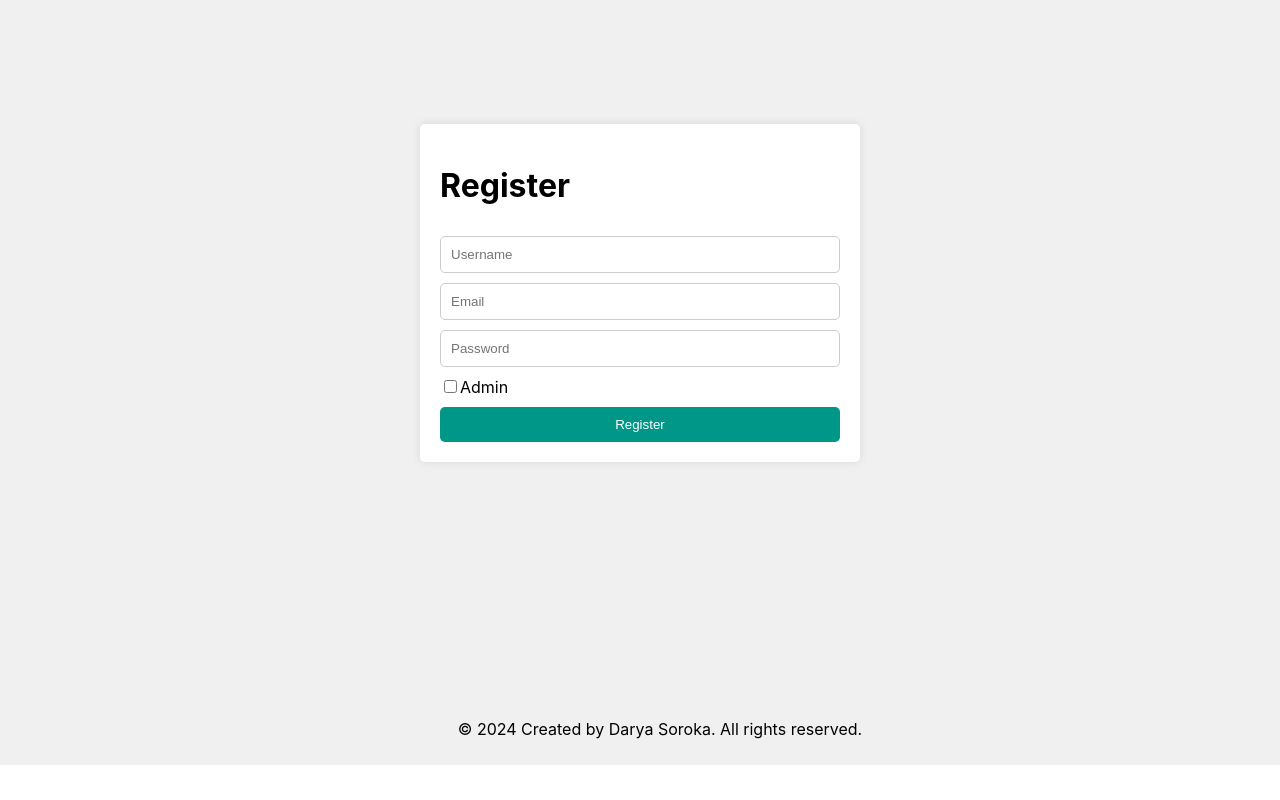
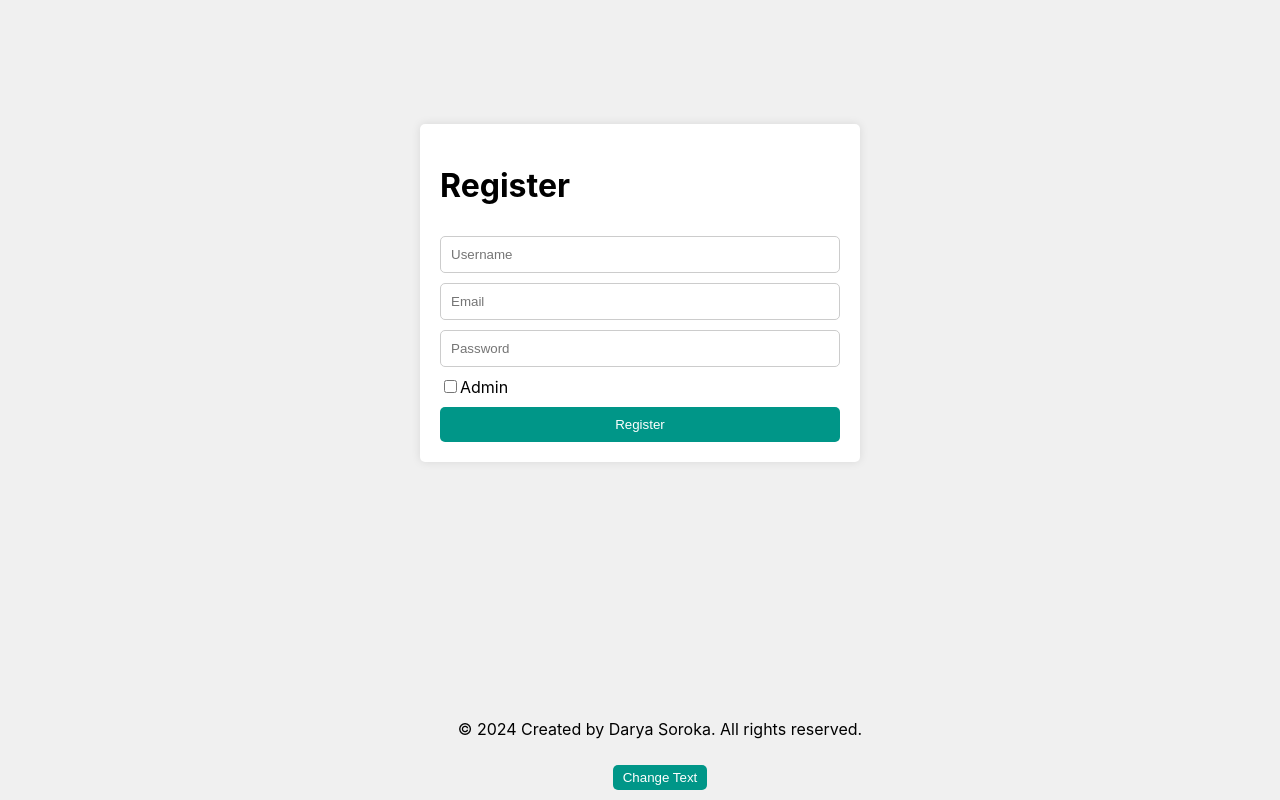
Before and after one commit to NikitaKalabin/NodeJSSite, a React (Create React App) app in the folder frontend/: page /register in a window 1280 px wide. Shown: the part 167-967 px from the top of the page. Before the commit the page ends 932 px from the top, so only its background shows below. Built offline with nearby package versions, Linux system fonts and the light colour scheme; no server answers.

Commit message:
add state usage

```diff
--- a/frontend/src/components/Footer.js
+++ b/frontend/src/components/Footer.js
@@ -1,9 +1,26 @@
-import React, { useContext } from "react";
+import React, { Component } from "react";
 import PropTypes from "prop-types";
 import { ThemeContext } from "../context/ThemeContext";
 
-const Footer = ({ text }) => {
-  const { theme } = useContext(ThemeContext);
+class Footer extends Component {
+  static contextType = ThemeContext;
+
+  constructor(props) {
+    super(props);
+    this.state = {
+      footerText: props.text,
+    };
+  }
+
+  handleChangeText = () => {
+    this.setState({
+      footerText: "Visit my GitHub: https://github.com/bober20",
+    });
+  };
+
+  render() {
+    const { theme } = this.context;
+    const { footerText } = this.state;
 
     const footerStyles = {
       padding: "10px 20px",
@@ -15,12 +32,27 @@ const Footer = ({ text }) => {
       width: "100%",
     };
 
+    const buttonStyles = {
+      padding: "5px 10px",
+      borderRadius: "5px",
+      border: "none",
+      cursor: "pointer",
+      backgroundColor:
+        theme === "light" ? "rgb(0, 150, 136)" : "rgb(0, 128, 115)",
+      color: "#fff",
+      marginTop: "10px",
+    };
+
     return (
       <footer style={footerStyles}>
-      <p>{text}</p>
+        <p>{footerText}</p>
+        <button style={buttonStyles} onClick={this.handleChangeText}>
+          Change Text
+        </button>
       </footer>
     );
-};
+  }
+}
 
 Footer.propTypes = {
   text: PropTypes.string,
```
Lines whose indentation alone changed are shown as unchanged.
